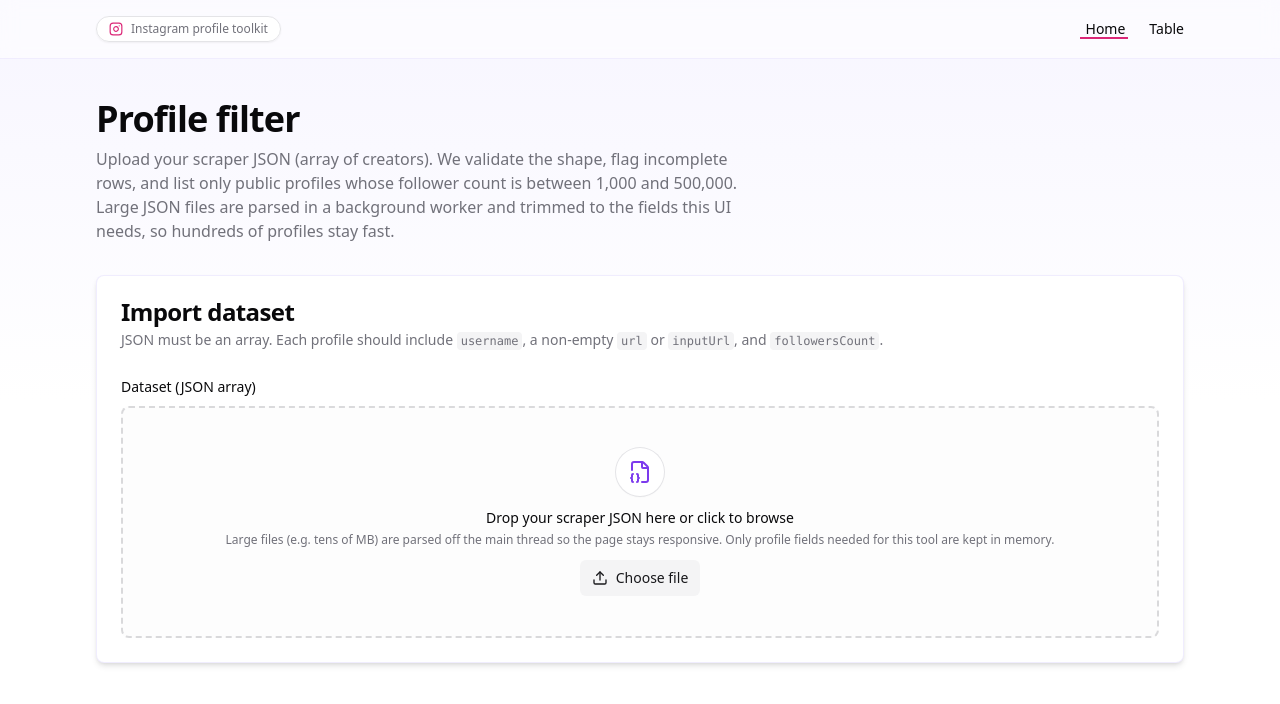
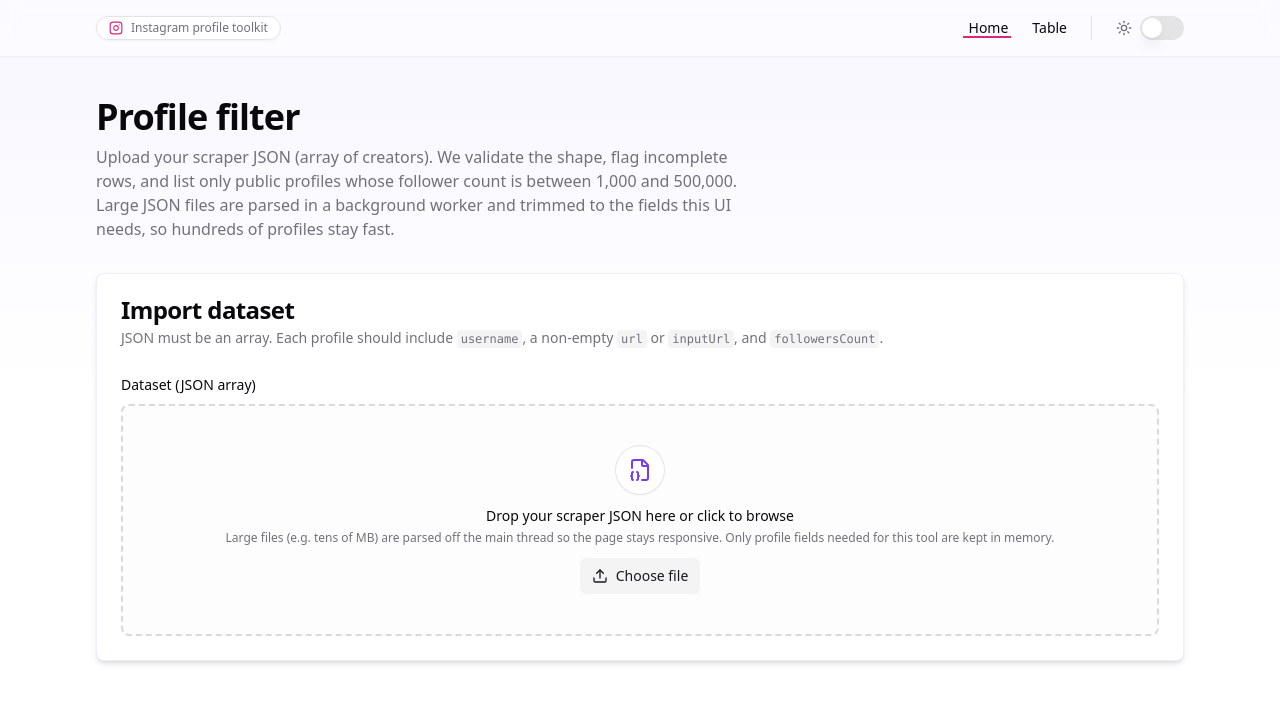
Before and after one commit to riocabalda/instagram-profile-scrapper, a React (Vite) app: page /home in a window 1280 px wide. Shown: the top 704 px of the page. Built offline with nearby package versions, Linux system fonts and the light colour scheme.

Commit message:
add dark mode

```diff
--- a/package.json
+++ b/package.json
@@ -21,6 +21,7 @@
     "@radix-ui/react-separator": "^1.1.7",
     "@radix-ui/react-slider": "^1.3.6",
     "@radix-ui/react-slot": "^1.2.4",
+    "@radix-ui/react-switch": "^1.2.6",
     "@radix-ui/react-tooltip": "^1.2.8",
     "class-variance-authority": "^0.7.1",
     "clsx": "^2.1.1",
--- a/src/App.jsx
+++ b/src/App.jsx
@@ -1,11 +1,20 @@
+import { useEffect } from "react";
 import { Outlet } from "react-router-dom";
 import { TooltipProvider } from "@/components/ui/tooltip";
 import Navigation from "@/components/Navigation";
+import { useThemeStore } from "@/stores/themeStore";
 
 function App() {
+  const { initializeTheme } = useThemeStore();
+
+  useEffect(() => {
+    initializeTheme();
+    // eslint-disable-next-line react-hooks/exhaustive-deps
+  }, []);
+
   return (
     <TooltipProvider delayDuration={200}>
-      <div className="min-h-screen bg-gradient-to-b from-violet-50/80 via-background to-background dark:from-violet-950/25">
+      <div className="min-h-screen bg-gradient-to-b from-violet-50/80 via-background to-background transition-colors duration-300 dark:from-violet-950/25 dark:via-background dark:to-background">
         <Navigation />
         <Outlet />
       </div>
--- a/src/components/Navigation.jsx
+++ b/src/components/Navigation.jsx
@@ -1,17 +1,23 @@
 import { useEffect, useState } from "react";
-import { Instagram } from "lucide-react";
+import { Instagram, Moon, Sun } from "lucide-react";
 import { Link, useLocation } from "react-router-dom";
+import { Switch } from "@/components/ui/switch";
+import { useThemeStore } from "@/stores/themeStore";
 
 function Navigation() {
   const [navigation, setNavigation] = useState("");
   const location = useLocation();
   const isTablePage = navigation === "/table";
+  const { isDarkMode, toggleDarkMode, initializeTheme } = useThemeStore();
 
   useEffect(() => {
     setNavigation(location.pathname || "");
-    console.log({ pathname: location.pathname });
+  }, [location.pathname]);
+
+  useEffect(() => {
+    initializeTheme();
     // eslint-disable-next-line react-hooks/exhaustive-deps
-  }, [location.pathname]);
+  }, []);
 
   return (
     <nav className="border-b border-violet-100/80 bg-card/50 backdrop-blur dark:border-violet-900/40">
@@ -19,9 +25,10 @@ function Navigation() {
         <div className="flex items-center gap-3">
           <div className="inline-flex items-center gap-2 rounded-full border bg-card/80 px-3 py-1 text-xs font-medium text-muted-foreground shadow-sm backdrop-blur">
             <Instagram className="size-3.5 text-pink-600" aria-hidden />
-            Instagram profile toolkit
+            <span className="leading-none">Instagram profile toolkit</span>
           </div>
         </div>
+        <div className="flex items-center gap-6">
           <div className="relative flex gap-6">
             <Link
               to="/home"
@@ -44,6 +51,15 @@ function Navigation() {
               aria-hidden="true"
             />
           </div>
+          <div className="flex items-center gap-2 border-l border-border pl-6">
+            {isDarkMode ? (
+              <Moon className="size-4 text-muted-foreground" />
+            ) : (
+              <Sun className="size-4 text-muted-foreground" />
+            )}
+            <Switch checked={isDarkMode} onCheckedChange={toggleDarkMode} />
+          </div>
+        </div>
       </div>
     </nav>
   );
--- a/src/components/instagram/ProfilesResultsTable.jsx
+++ b/src/components/instagram/ProfilesResultsTable.jsx
@@ -103,7 +103,7 @@ function ProfilesResultsTable({ profiles, className }) {
                         target="_blank"
                         rel="noopener noreferrer"
                         onClick={() => addUrlClickedRow(index)}
-                        className="inline-flex max-w-[min(420px,55vw)] items-center gap-1 break-all pt-2 text-sm font-medium underline-offset-4 hover:text-blue-400 hover:underline dark:text-white  dark:hover:text-blue-400"
+                        className="inline-flex max-w-[min(420px,55vw)] items-center gap-1 break-all pt-2 text-sm font-medium underline-offset-4 text-blue-700 dark:text-blue-200 hover:text-blue-400 hover:underline dark:hover:text-blue-400"
                       >
                         <span className="line-clamp-2">{url}</span>
                         <ExternalLink
@@ -121,7 +121,7 @@ function ProfilesResultsTable({ profiles, className }) {
                   {followersDisplay}
                 </TableCell>
                 <TableCell className="text-sm text-muted-foreground">
-                  <span className="line-clamp-4 whitespace-pre-wrap break-words">
+                  <span className="line-clamp-4 whitespace-pre-wrap break-words dark:text-white">
                     {row.bio || "—"}
                   </span>
                 </TableCell>
--- a/src/components/instagram/TableSkeleton.jsx
+++ /dev/null
@@ -1,35 +0,0 @@
-import { cn } from "@/lib/utils";
-import {
-  Table,
-  TableBody,
-  TableCell,
-  TableHead,
-  TableHeader,
-  TableRow,
-} from "@/components/ui/table";
-
-function TableSkeleton({ className }) {
-  const rows = 8;
-  const columns = 6;
-
-  return (
-    <div className={cn("rounded-md border", className)}>
-      <Table>
-        <TableHeader>
-          <TableRow className="hover:bg-transparent"></TableRow>
-        </TableHeader>
-        <TableBody>
-          {Array.from({ length: rows }).map((_, rowIndex) => (
-            <TableRow key={rowIndex} className="hover:bg-transparent">
-              {Array.from({ length: columns }).map((_, colIndex) => (
-                <TableCell key={colIndex} className="py-4"></TableCell>
-              ))}
-            </TableRow>
-          ))}
-        </TableBody>
-      </Table>
-    </div>
-  );
-}
-
-export default TableSkeleton;
--- /dev/null
+++ b/src/components/ui/switch.jsx
@@ -0,0 +1,24 @@
+import * as React from "react";
+import * as SwitchPrimitives from "@radix-ui/react-switch";
+
+import { cn } from "@/lib/utils";
+
+const Switch = React.forwardRef(({ className, ...props }, ref) => (
+  <SwitchPrimitives.Root
+    className={cn(
+      "peer inline-flex h-6 w-11 shrink-0 cursor-pointer items-center rounded-full border-2 border-transparent transition-colors focus-visible:outline-none focus-visible:ring-2 focus-visible:ring-ring focus-visible:ring-offset-2 focus-visible:ring-offset-background disabled:cursor-not-allowed disabled:opacity-50 data-[state=checked]:bg-primary data-[state=unchecked]:bg-input",
+      className,
+    )}
+    {...props}
+    ref={ref}
+  >
+    <SwitchPrimitives.Thumb
+      className={cn(
+        "pointer-events-none block h-5 w-5 rounded-full bg-background shadow-lg ring-0 transition-transform data-[state=checked]:translate-x-5 data-[state=unchecked]:translate-x-0",
+      )}
+    />
+  </SwitchPrimitives.Root>
+));
+Switch.displayName = SwitchPrimitives.Root.displayName;
+
+export { Switch };
--- a/src/pages/TablePage.jsx
+++ b/src/pages/TablePage.jsx
@@ -6,7 +6,6 @@ import {
   FOLLOWERS_COUNT_MAX,
   FOLLOWERS_COUNT_MIN,
 } from "@/constants/instagramDataset";
-import TableSkeleton from "@/components/instagram/TableSkeleton";
 import DownloadExcelButton from "@/components/instagram/DownloadExcelButton";
 import ProfilesResultsTable from "@/components/instagram/ProfilesResultsTable";
 import { Loader2 } from "lucide-react";
--- /dev/null
+++ b/src/stores/themeStore.js
@@ -0,0 +1,54 @@
+import { create } from "zustand";
+import { createJSONStorage, persist } from "zustand/middleware";
+
+const STORAGE_KEY = "instagram-profile-dataset";
+
+/**
+ * @typedef {Object} ThemeState
+ * @property {boolean} isDarkMode
+ * @property {() => void} toggleDarkMode
+ * @property {(isDark: boolean) => void} setDarkMode
+ * @property {() => void} initializeTheme
+ */
+
+export const useThemeStore = create(
+  persist(
+    (set, get) => ({
+      isDarkMode: false,
+
+      setDarkMode: (isDark) => {
+        set({ isDarkMode: isDark });
+        get().applyTheme(isDark);
+      },
+
+      toggleDarkMode: () => {
+        const newValue = !get().isDarkMode;
+        set({ isDarkMode: newValue });
+        get().applyTheme(newValue);
+      },
+
+      applyTheme: (isDark) => {
+        if (typeof window === "undefined") return;
+
+        const htmlElement = document.documentElement;
+        if (isDark) {
+          htmlElement.classList.add("dark");
+        } else {
+          htmlElement.classList.remove("dark");
+        }
+      },
+
+      initializeTheme: () => {
+        const { isDarkMode } = get();
+        get().applyTheme(isDarkMode);
+      },
+    }),
+    {
+      name: STORAGE_KEY,
+      storage: createJSONStorage(() => localStorage),
+      partialize: (state) => ({
+        isDarkMode: state.isDarkMode,
+      }),
+    },
+  ),
+);
```
Also changed, not shown: 1 other file (tests, documents, lock files or other folders). Lines whose indentation alone changed are shown as unchanged.
